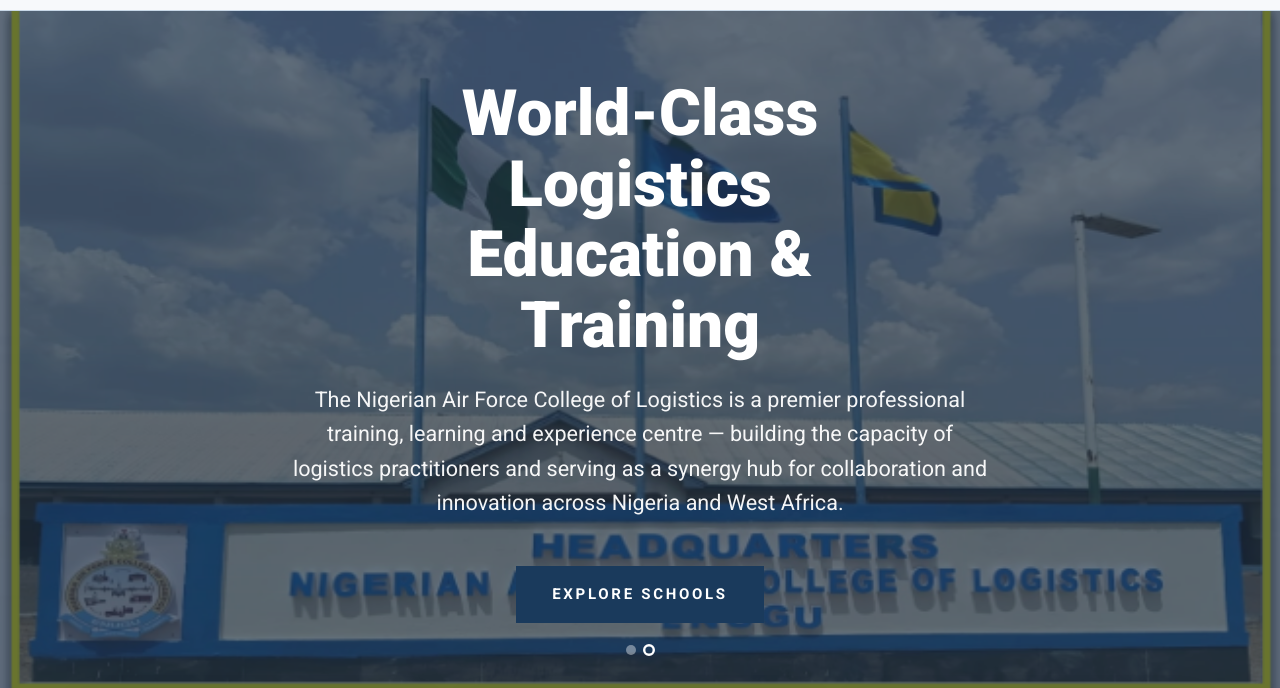
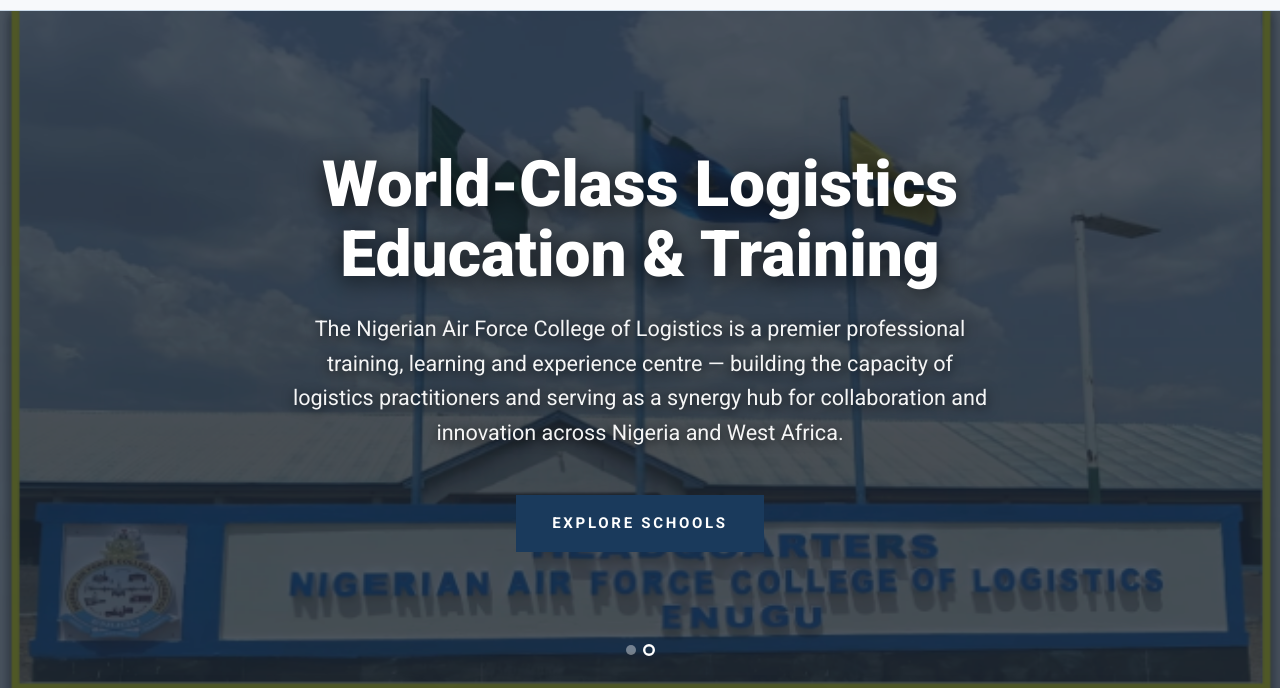
Before and after one commit to Miralex20/nafcol, a website built with Vite: page index.html in a window 1280 px wide. Shown: the part 62-750 px from the top of the page. Built offline with nearby package versions, Linux system fonts and the light colour scheme.

Commit message:
fix: Improve text legibility on desktop hero slider

```diff
--- a/index.html
+++ b/index.html
@@ -28,10 +28,7 @@
         </div>
 
         <h1 class="hero__heading" id="hero-heading">
-          World-Class<br>
-          <em>Logistics</em><br>
-          Education &amp;<br>
-          <span class="gold">Training</span>
+          World-Class <em>Logistics</em> Education &amp; <span class="gold">Training</span>
         </h1>
 
         <p class="hero__desc">
--- a/src/pages/home/home.css
+++ b/src/pages/home/home.css
@@ -33,7 +33,7 @@
 }
 .hero__slide-overlay {
   position: absolute; inset: 0;
-  background: rgba(13, 32, 53, 0.65); /* Dark overlay for readability */
+  background: rgba(8, 20, 35, 0.75); /* Darker overlay for better legibility */
 }
 
 /* Dots */
@@ -63,6 +63,7 @@
   font-size: clamp(3rem, 5vw, 4.5rem);
   font-weight: 800; color: var(--white);
   line-height: 1.1; margin-bottom: 1.2rem;
+  text-shadow: 0 4px 24px rgba(0, 0, 0, 0.8);
 }
 .hero__heading em, .hero__heading .gold { color: var(--white); font-style: normal; }
 
@@ -70,6 +71,7 @@
   font-size: 1.2rem; color: rgba(255, 255, 255, 0.95);
   line-height: 1.6; max-width: 700px; margin-bottom: 2.5rem;
   font-weight: 400;
+  text-shadow: 0 2px 12px rgba(0, 0, 0, 0.8);
 }
 
 .hero__btns { display: flex; justify-content: center; width: 100%; }
```
